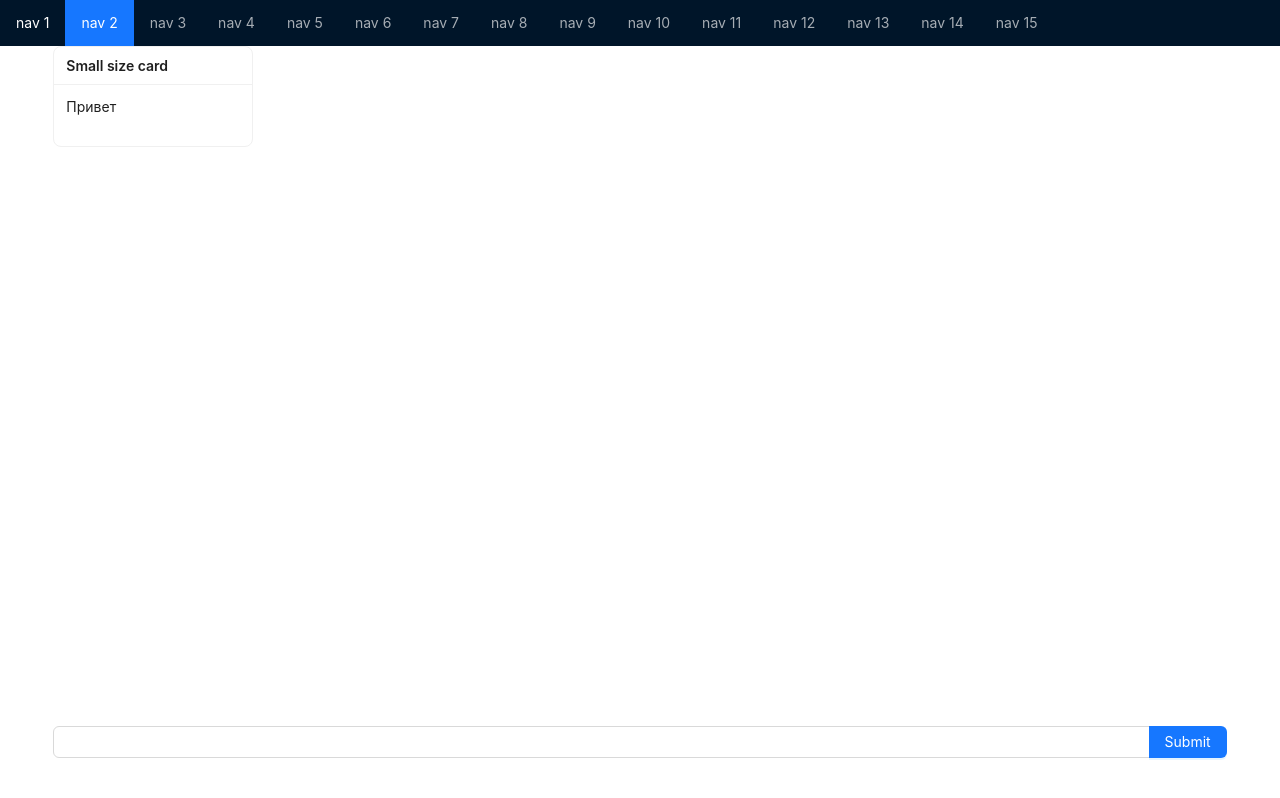
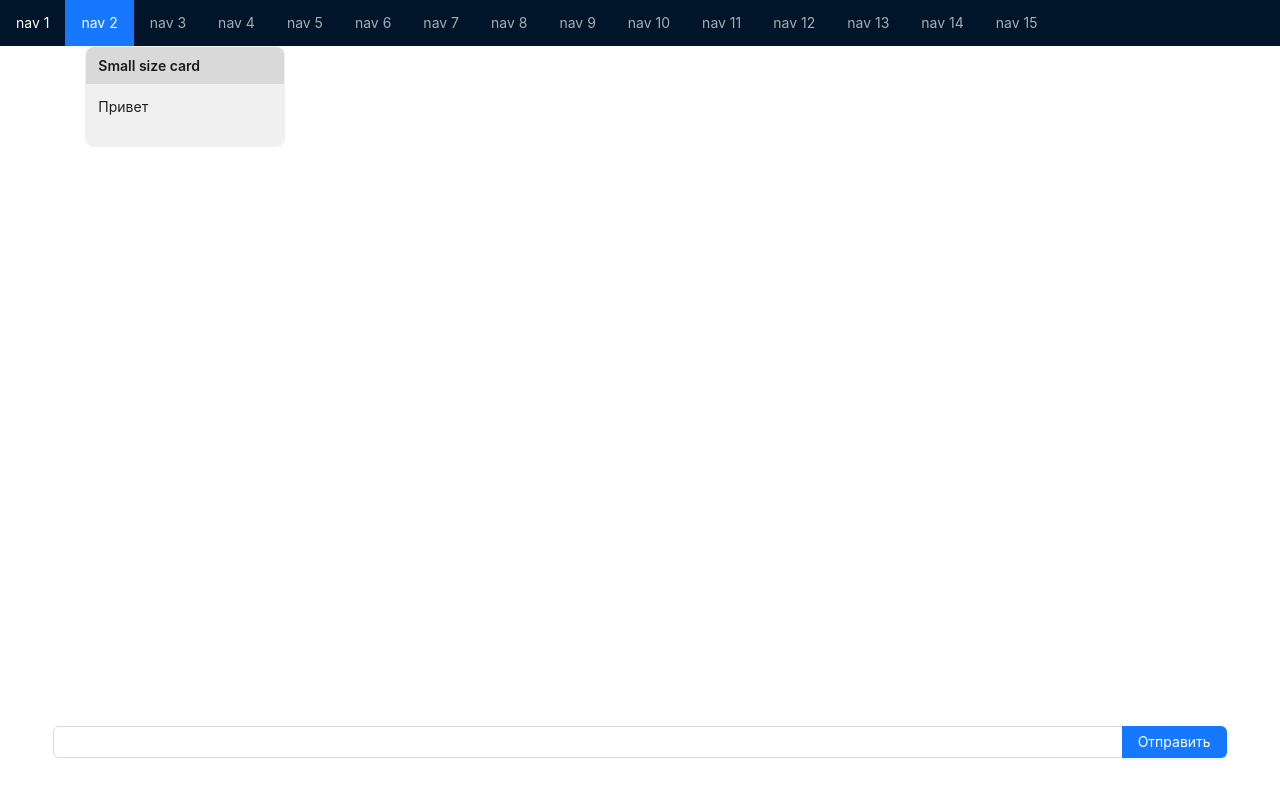
Before and after one commit to woofmgn/react-chat-test-task, a React (Create React App) app: page /chat in a window 1280 px wide. Built offline with nearby package versions, Linux system fonts and the light colour scheme.

Commit message:
added: Message

```diff
--- a/package.json
+++ b/package.json
@@ -13,6 +13,7 @@
     "react-dom": "^18.2.0",
     "react-router-dom": "^6.4.5",
     "react-scripts": "5.0.1",
+    "uuid": "^9.0.0",
     "web-vitals": "^2.1.4"
   },
   "scripts": {
--- a/src/components/App.jsx
+++ b/src/components/App.jsx
@@ -28,6 +28,10 @@ function App() {
     }
   };
 
+  const addMessage = (data) => {
+    localStorage.setItem('messages', JSON.stringify(data));
+  };
+
   useEffect(() => {
     getSessionStorate();
     document.title = owner;
@@ -49,7 +53,10 @@ function App() {
             />
           }
         />
-        <Route path="/chat" element={<Chat owner={owner} />} />
+        <Route
+          path="/chat"
+          element={<Chat owner={owner} handleMessage={addMessage} />}
+        />
       </Routes>
     </div>
   );
--- a/src/components/Chat.jsx
+++ b/src/components/Chat.jsx
@@ -1,24 +1,40 @@
-import { Button, Card, Col, Input, Row } from 'antd';
-import { useEffect } from 'react';
+import { Button, Col, Form, Input, Row } from 'antd';
+import { useEffect, useState } from 'react';
+import { v4 as uuidv4 } from 'uuid';
+import Message from '../components/Message';
 import '../styles/Chat.css';
 
-const Chat = ({ owner }) => {
+const Chat = ({ owner, handleMessage }) => {
+  const [inputChange, setInputChange] = useState('');
+
+  const handleChangeInput = (evt) => {
+    setInputChange(() => evt.target.value);
+  };
+
+  const handleSubmit = (evt) => {
+    evt.preventDefault();
+
+    const uId = uuidv4();
+    const message = {
+      name: owner,
+      id: uId,
+      text: inputChange,
+    };
+
+    handleMessage(message);
+  };
+
   useEffect(() => {
-    // getSessionStorate();
-    // if (owner && owner.length !== 0) {
-    //   document.title = owner;
-    // } else {
-    //   return;
-    // }
-    // document.title = owner;
-    // window.addEventListener('storage', (evt) => {
-    //   getSessionStorate();
-    //   document.title = owner;
-    // });
     const prevTitle = document.title;
     document.title = owner;
+
+    // window.addEventListener("storage", () => {
+    //   // When storage changes refetch
+    //   refetch();
+    // });
     return () => {
       document.title = prevTitle;
+      // window.removeEventListener("storage");
     };
   }, [owner]);
 
@@ -27,18 +43,22 @@ const Chat = ({ owner }) => {
       <div className="wrapper">
         <Row>
           <Col span={11} offset={1}>
-            <Card size="small" title="Small size card" style={{ width: 200 }}>
-              <p>Привет</p>
-            </Card>
+            <ul>
+              <Message />
+            </ul>
           </Col>
         </Row>
       </div>
       <Row>
         <Col span={22} offset={1}>
-          <Input.Group compact className="d-flex">
-            <Input defaultValue="" />
-            <Button type="primary">Submit</Button>
-          </Input.Group>
+          <Form onSubmitCapture={handleSubmit}>
+            <Input.Group compact className="d-flex" on>
+              <Input value={'' || inputChange} onChange={handleChangeInput} />
+              <Button type="primary" htmlType="submit">
+                Отправить
+              </Button>
+            </Input.Group>
+          </Form>
         </Col>
       </Row>
     </>
--- a/src/components/Message.jsx
+++ b/src/components/Message.jsx
@@ -0,0 +1,20 @@
+import { Card } from 'antd';
+import React from 'react';
+
+const Message = () => {
+  return (
+    <li style={{ listStyleType: 'none' }}>
+      <Card
+        headStyle={{ backgroundColor: '#d9d9d9' }}
+        bodyStyle={{ backgroundColor: '#f0f0f0' }}
+        size="small"
+        title="Small size card"
+        style={{ width: 200 }}
+      >
+        <p>Привет</p>
+      </Card>
+    </li>
+  );
+};
+
+export default Message;
```
Also changed, not shown: src/components/MessageList.jsx (+7 -0 lines), 1 other file (tests, documents, lock files or other folders).
